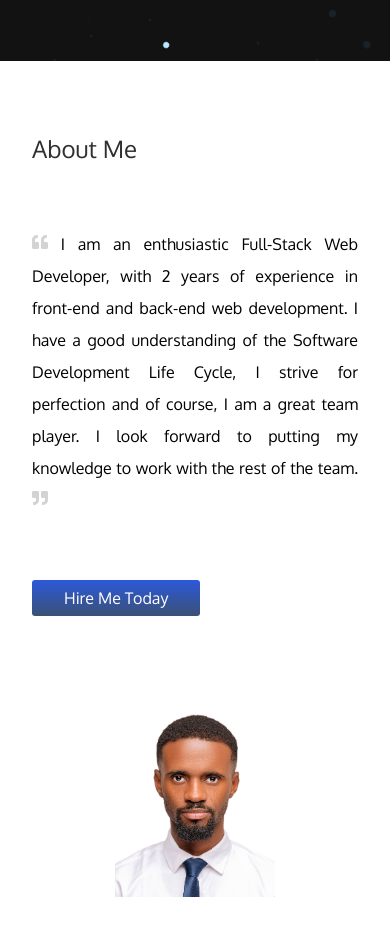
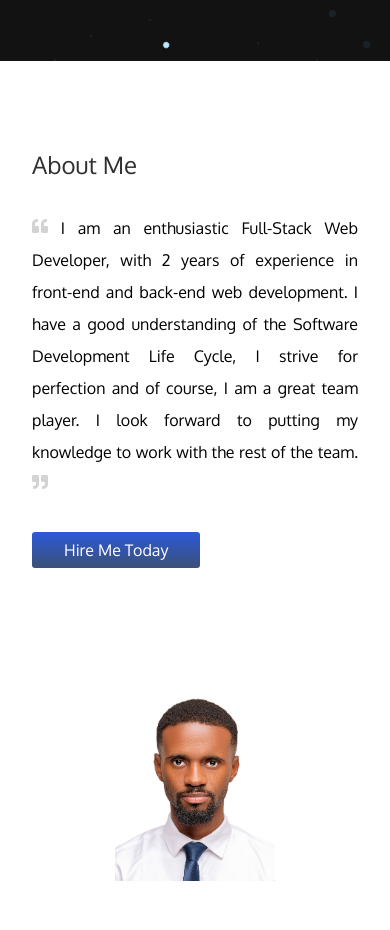
Before and after one commit to Targemac/Targemac.github.io, a React (Create React App) app: page / in a window 390 px wide. Shown: the part 783-1713 px from the top of the page. Built offline with nearby package versions, Linux system fonts and the light colour scheme.

Commit message:
optimized for mobile view-7

```diff
--- a/src/App.css
+++ b/src/App.css
@@ -122,13 +122,13 @@
     height: 100vh;
   }
   .PersonalSummary-sub-1 {
-    flex: 1 1 30rem;
+    /* flex: 1 1 30rem; */
     /* background-color: blueviolet; */
     padding: 0 2rem;
-    display: flex;
-    flex-direction: column;
-    justify-content: space-between;
-    row-gap: 4rem;
+    display: grid;
+    /* flex-direction: column; */
+    /* justify-content: space-between; */
+    row-gap: 2rem;
     /* align-items: center; */
     /* justify-content:space-evenly */
   }
```
